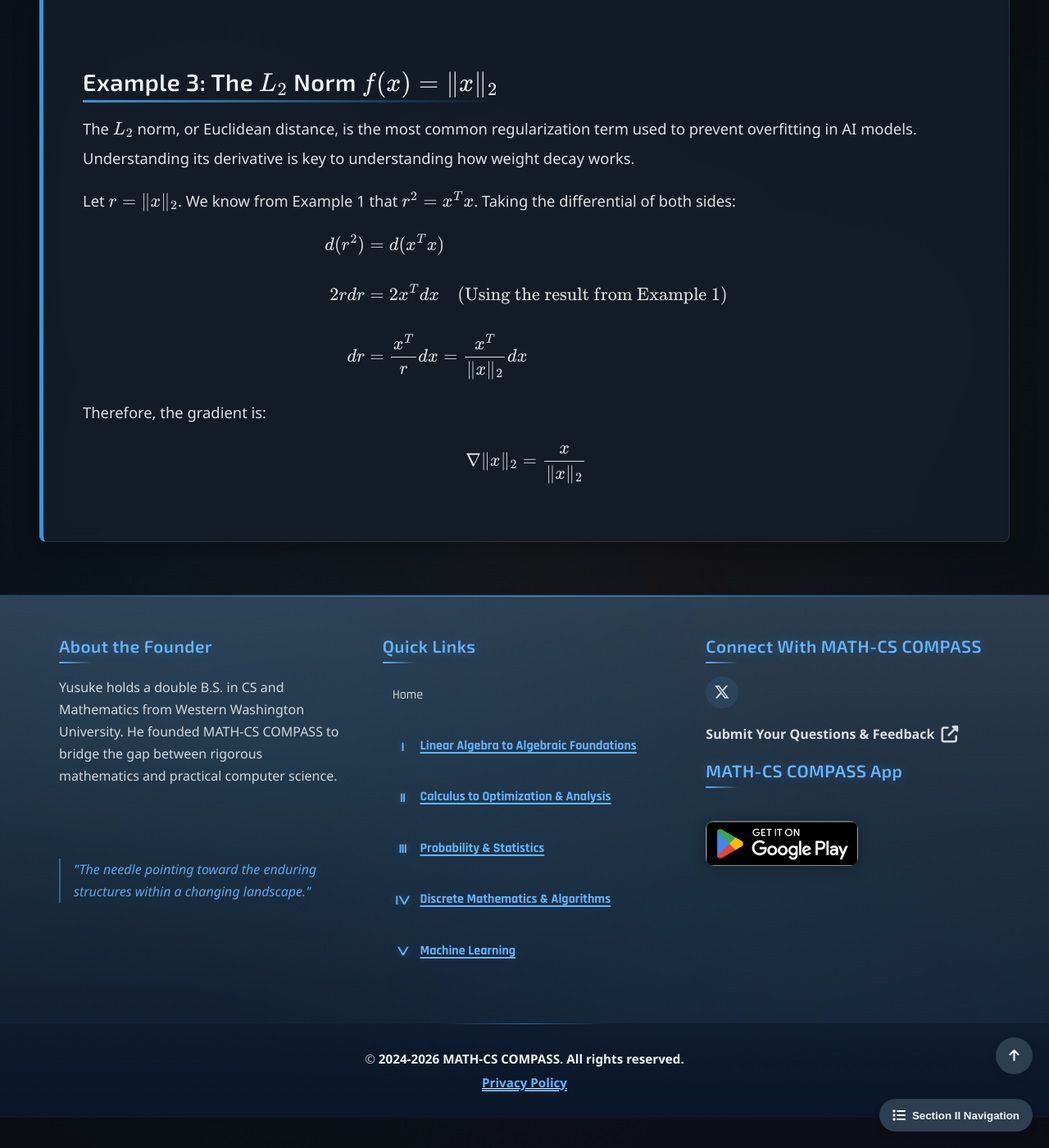
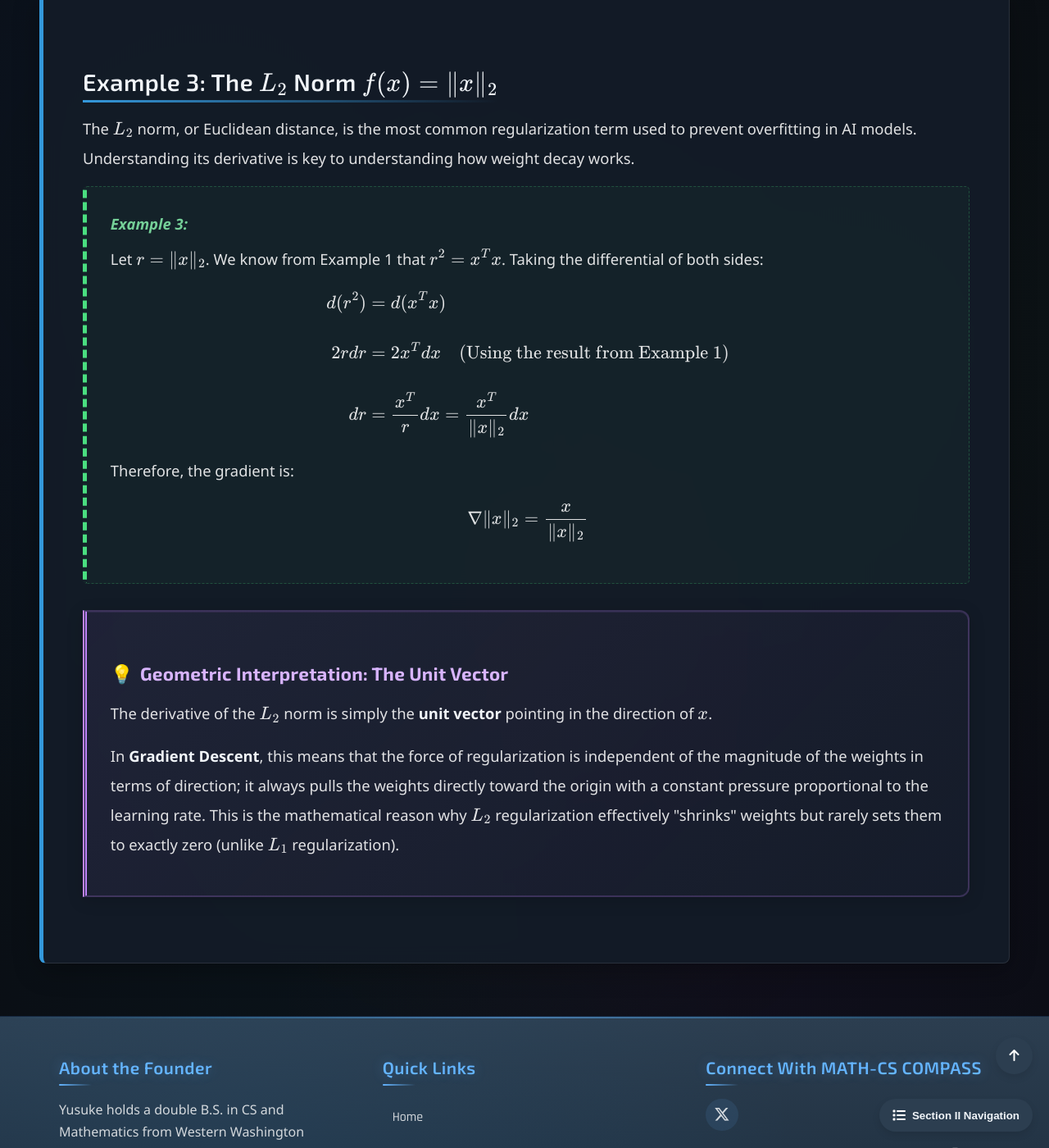
Before and after one commit to Yusukey01/yusukey01.github.io, a Jekyll site: the page built from Mathematics/Calculus/linear_approximation.html, in a window 1280 px wide and 1400 px high, scrolled down 7066 px. Shown: the whole window at 82% size. Built offline with Jekyll 4.4.1, drawn with Linux system fonts in a browser that asks for light colours.

Commit message:
refine the page

```diff
--- a/Mathematics/Calculus/linear_approximation.html
+++ b/Mathematics/Calculus/linear_approximation.html
@@ -282,6 +282,8 @@ uses_python: false
                     in AI models. Understanding its derivative is key to understanding how weight decay works.
                 </p>
 
+                <div class="proof">
+                    <span class="proof-title">Example 3:</span>
                     <p>
                         Let \(r = \| x \|_2\). We know from Example 1 that \(r^2 = x^Tx\). Taking the differential of both sides:
                         \[
@@ -296,8 +298,25 @@ uses_python: false
                         \nabla \| x \|_2 = \frac{x}{\| x \|_2}
                         \]
                     </p>
+                </div>
+
+                <div class="insight-box">
+                    <h3>Geometric Interpretation: The Unit Vector</h3>
+                    <p>
+                        The derivative of the \(L_2\) norm is simply the <strong>unit vector</strong> pointing in the direction of \(x\).
+                    </p>
+                    <p>
+                        In <strong>Gradient Descent</strong>, this means that the force of regularization is independent of the magnitude
+                        of the weights in terms of direction; it always pulls the weights directly toward the origin with a constant
+                        pressure proportional to the learning rate. This is the mathematical reason why \(L_2\) regularization effectively
+                        "shrinks" weights but rarely sets them to exactly zero (unlike \(L_1\) regularization).
+                    </p>
+                </div>
+
             </section>
+
         </div>
+
         <script src="/js/main.js"></script>
     </body>
 </html>
```
Lines whose indentation alone changed are shown as unchanged.
